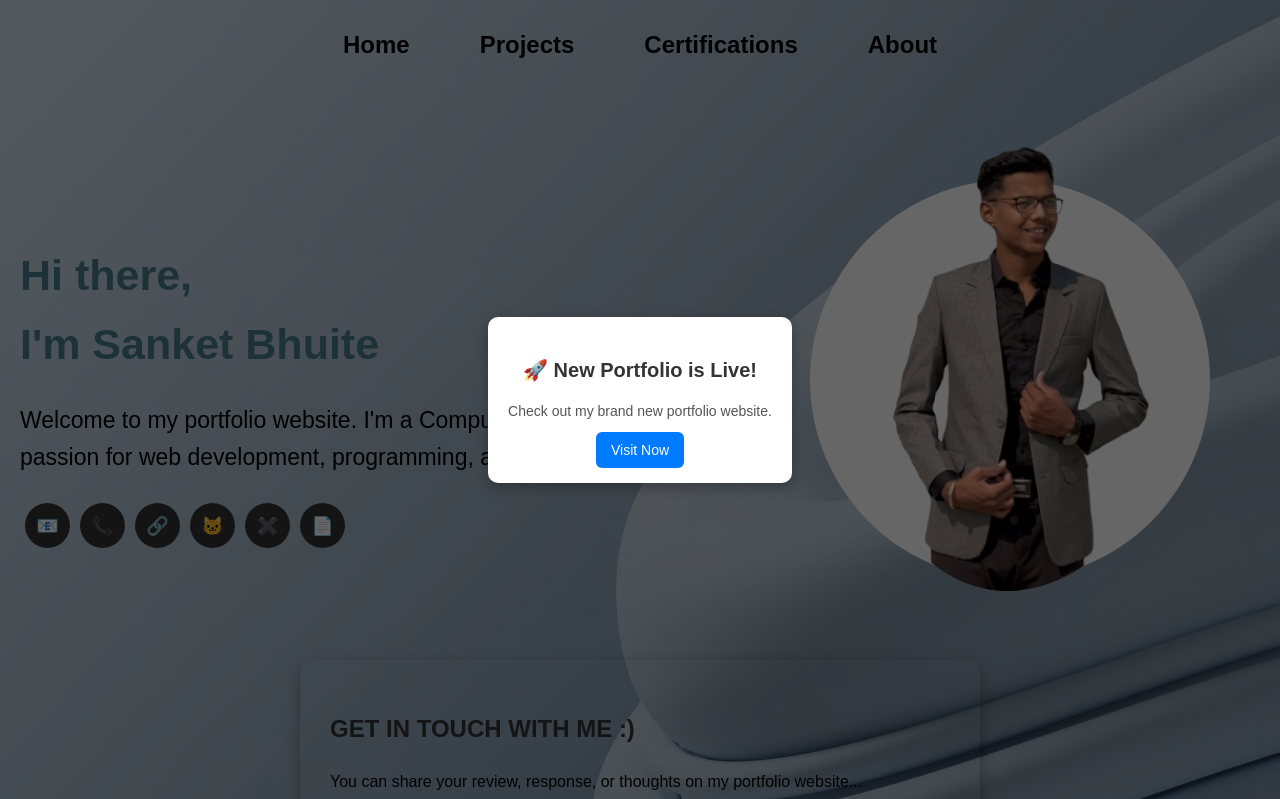
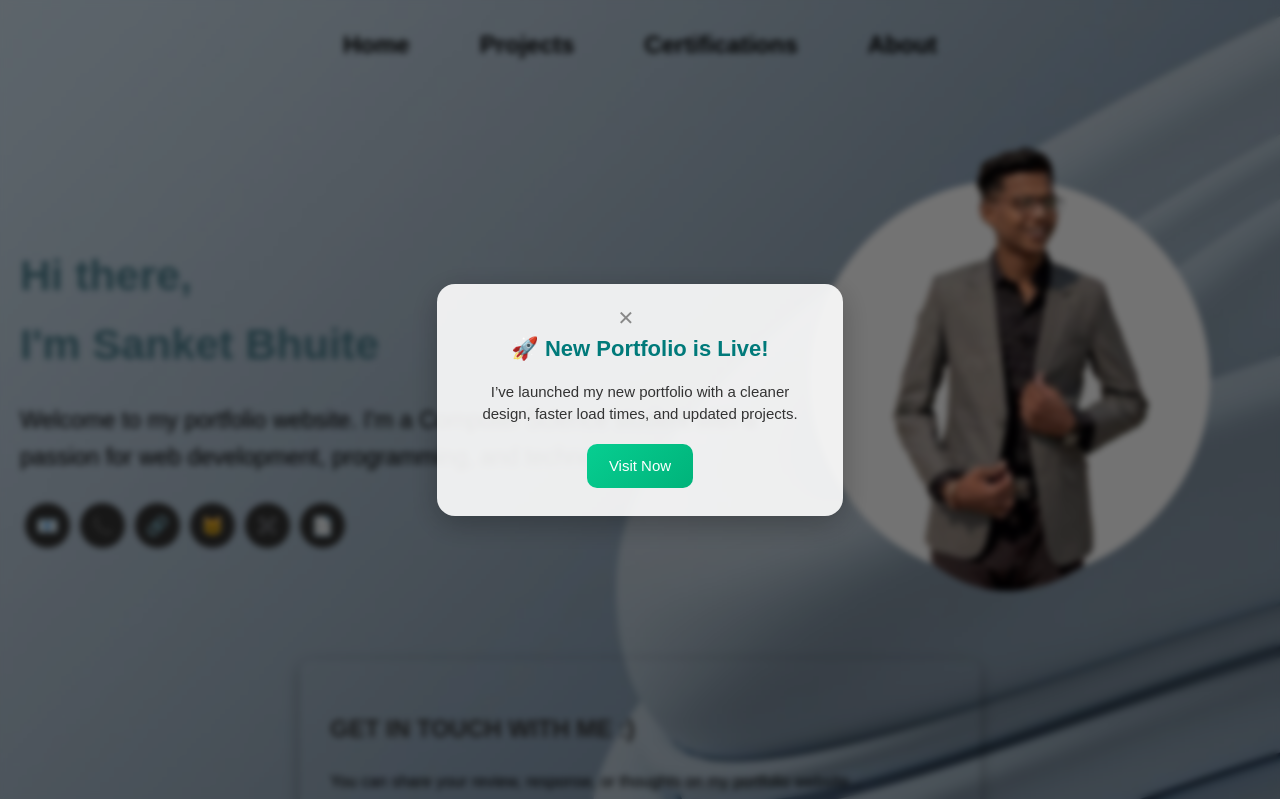
Before and after one commit to sanketbhuite/Sanket-Bhuite-Portfolio, a plain HTML site: page index.html in a window 1280 px wide. Shown: the top 799 px of the page. Drawn offline with Linux system fonts and the light colour scheme.

Commit message:
Update index.html

```diff
--- a/index.html
+++ b/index.html
@@ -6,84 +6,111 @@
     <title>Sanket Bhuite's Portfolio</title>
      <link rel="icon" href="ii1.png" sizes="32x32" type="image/png">
      <link rel="stylesheet" href="styles.css" >
-    <style>
+<!--     new website box-->
+<style>
   .modal-overlay {
     position: fixed;
-    top: 0;
-    left: 0;
-    width: 100%;
-    height: 100%;
-    background: rgba(0, 0, 0, 0.6);
+    inset: 0;
+    background: rgba(0, 0, 0, 0.55);
     display: flex;
     justify-content: center;
     align-items: center;
+    backdrop-filter: blur(3px);
     z-index: 9999;
+    font-family: 'Poppins', sans-serif;
+    animation: fadeInBg 0.3s ease-in-out;
   }
 
   .modal {
-    background: white;
-    padding: 20px;
-    max-width: 350px;
-    border-radius: 10px;
+    background: rgba(255, 255, 255, 0.9);
+    padding: 28px;
+    width: 350px;
+    border-radius: 18px;
     text-align: center;
-    box-shadow: 0 4px 15px rgba(0, 0, 0, 0.3);
-    animation: fadeIn 0.3s ease-in-out;
+    box-shadow: 0 8px 30px rgba(0, 0, 0, 0.25);
+    animation: slideUp 0.3s ease-in-out;
+    position: relative;
   }
 
   .modal h2 {
+    font-size: 22px;
     margin-bottom: 10px;
-    font-size: 20px;
-    color: #333;
+    color: #007a7a;
+    font-weight: 600;
   }
 
   .modal p {
-    font-size: 14px;
-    margin-bottom: 15px;
+    font-size: 15px;
+    color: #333;
+    margin-bottom: 18px;
+    line-height: 1.5;
+  }
+
+  .modal a {
+    background: linear-gradient(135deg, #07ce91, #00b37a);
+    color: white;
+    padding: 10px 22px;
+    border-radius: 10px;
+    text-decoration: none;
+    font-size: 15px;
+    font-weight: 500;
+    transition: transform 0.25s ease, box-shadow 0.25s ease;
+    display: inline-block;
+  }
+
+  .modal a:hover {
+    transform: scale(1.05);
+    box-shadow: 0px 4px 15px rgba(7, 206, 145, 0.4);
+  }
+
+  .close-btn {
+    position: absolute;
+    top: 12px;
+    right: 14px;
+    background: transparent;
+    border: none;
+    font-size: 20px;
+    color: #888;
+    cursor: pointer;
+    transition: color 0.2s ease;
+  }
+
+  .close-btn:hover {
     color: #555;
   }
 
-  .modal a {
-    background: #007bff;
-    color: white;
-    text-decoration: none;
-    padding: 10px 15px;
-    border-radius: 6px;
-    font-size: 14px;
-    transition: background 0.3s ease;
+  @keyframes fadeInBg {
+    from { opacity: 0; }
+    to { opacity: 1; }
   }
 
-  .modal a:hover {
-    background: #0056b3;
-  }
-
-  @keyframes fadeIn {
-    from {
-      opacity: 0;
-      transform: scale(0.9);
-    }
-    to {
-      opacity: 1;
-      transform: scale(1);
-    }
+  @keyframes slideUp {
+    from { opacity: 0; transform: translateY(20px); }
+    to { opacity: 1; transform: translateY(0); }
   }
 </style>
 </head>
 <body>
-<!-- new website box -->
+<!-- new website box-->
 <div id="newPortfolioModal" class="modal-overlay">
   <div class="modal">
+    <button class="close-btn" onclick="closeModal()">✕</button>
     <h2>🚀 New Portfolio is Live!</h2>
-    <p>Check out my brand new portfolio website.</p>
+    <p>I’ve launched my new portfolio with a cleaner design, faster load times, and updated projects.</p>
     <a href="https://myself-sanket.netlify.app" target="_blank">Visit Now</a>
   </div>
 </div>
 <script>
+  function closeModal() {
+    document.getElementById("newPortfolioModal").style.display = "none";
+  }
+
   window.addEventListener("load", () => {
-    const modal = document.getElementById("newPortfolioModal");
-    modal.addEventListener("click", () => modal.style.display = "none");
+    setTimeout(() => {
+      document.getElementById("newPortfolioModal").style.display = "flex";
+    }, 500);
   });
 </script>
-<!-- new website box -->
     <header>
         <nav>
             <ul>
```
